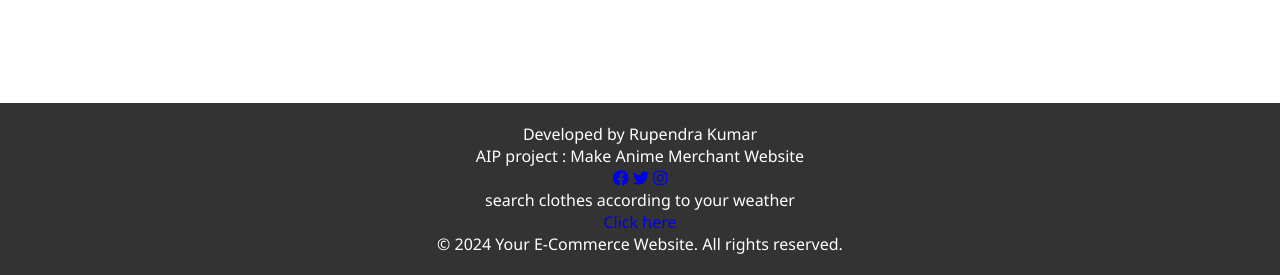
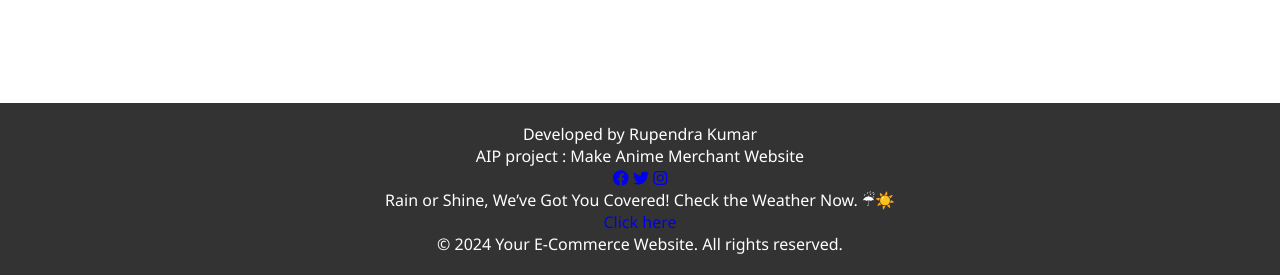
Before and after one commit to RupendraGoku/shopingwebsite, a plain HTML site: page index.html in a window 1280 px wide. Shown: the part 3593-3868 px from the top of the page. Drawn offline with Linux system fonts and the light colour scheme.

Commit message:
Update index.html

```diff
--- a/index.html
+++ b/index.html
@@ -131,7 +131,7 @@
         </div>
         <!-- addinng the backlink to the website-->
         <div>
-            <p>search clothes according to your weather</p>
+            <p>Rain or Shine, We’ve Got You Covered! Check the Weather Now. ☔☀️</p>
             <a href="https://rupendragoku.github.io/weather/">Click here</a>
         </div>
         <div class="copyright">
```
